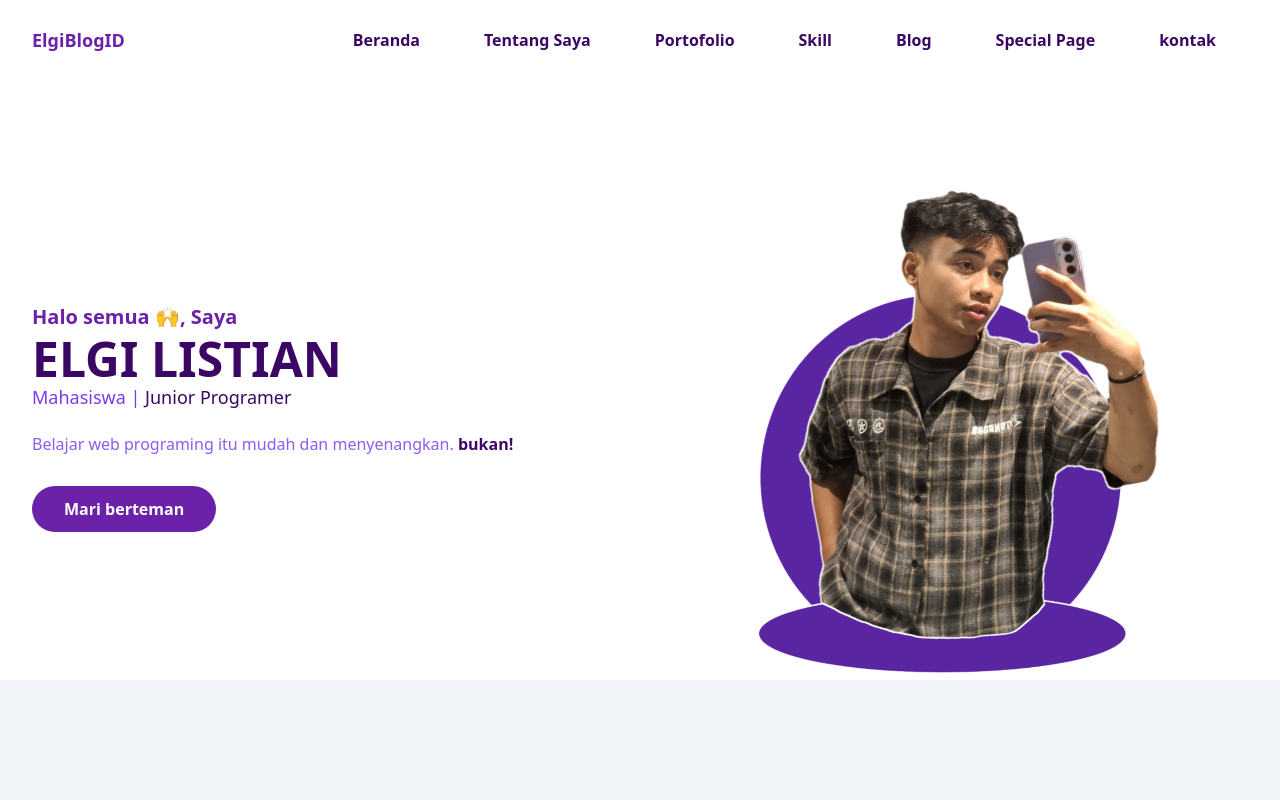
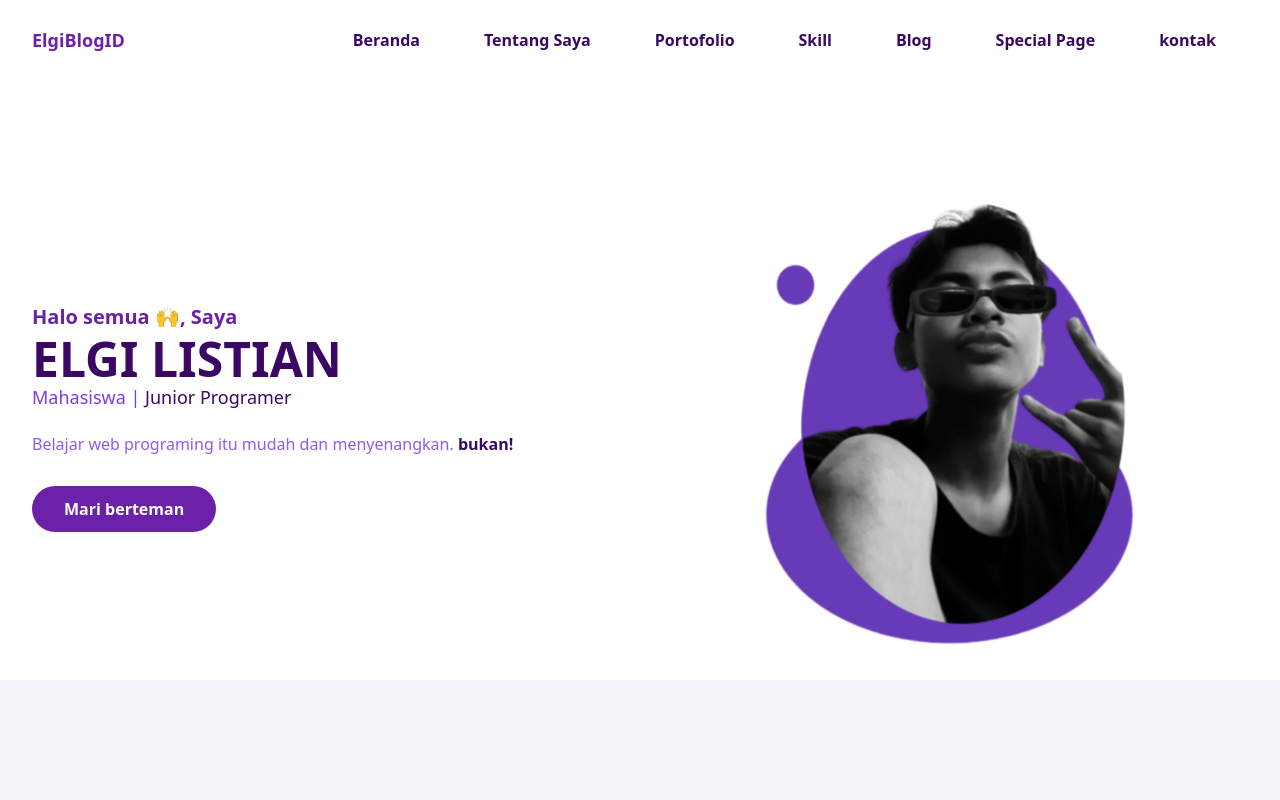
Before and after one commit to elgilistian/Personal-Website, a website: page index.html in a window 1280 px wide. Shown: the top 800 px of the page. Drawn offline with Linux system fonts and the light colour scheme.

Commit message:
Update index.html

```diff
--- a/index.html
+++ b/index.html
@@ -76,7 +76,7 @@
             </div>
             <div class="w-full self-end px-4 lg:w-1/2">
                 <div class="relative mt-10 lg:mt-9 lg:right-0">
-                    <img src="src/headerv.png" alt="Elgi Listian" class="max-w-full mx-auto">
+                    <img src="src/header.png" alt="Elgi Listian" class="max-w-full mx-auto">
                 </div>
             </div>
         </div>
```
